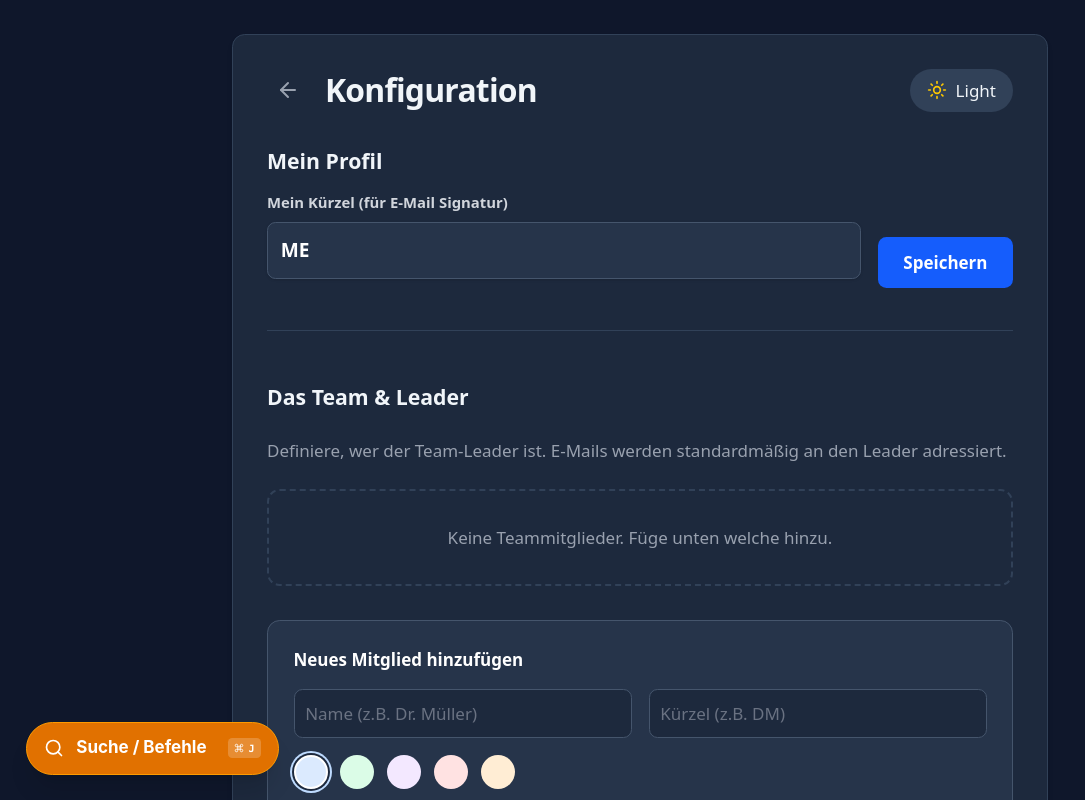
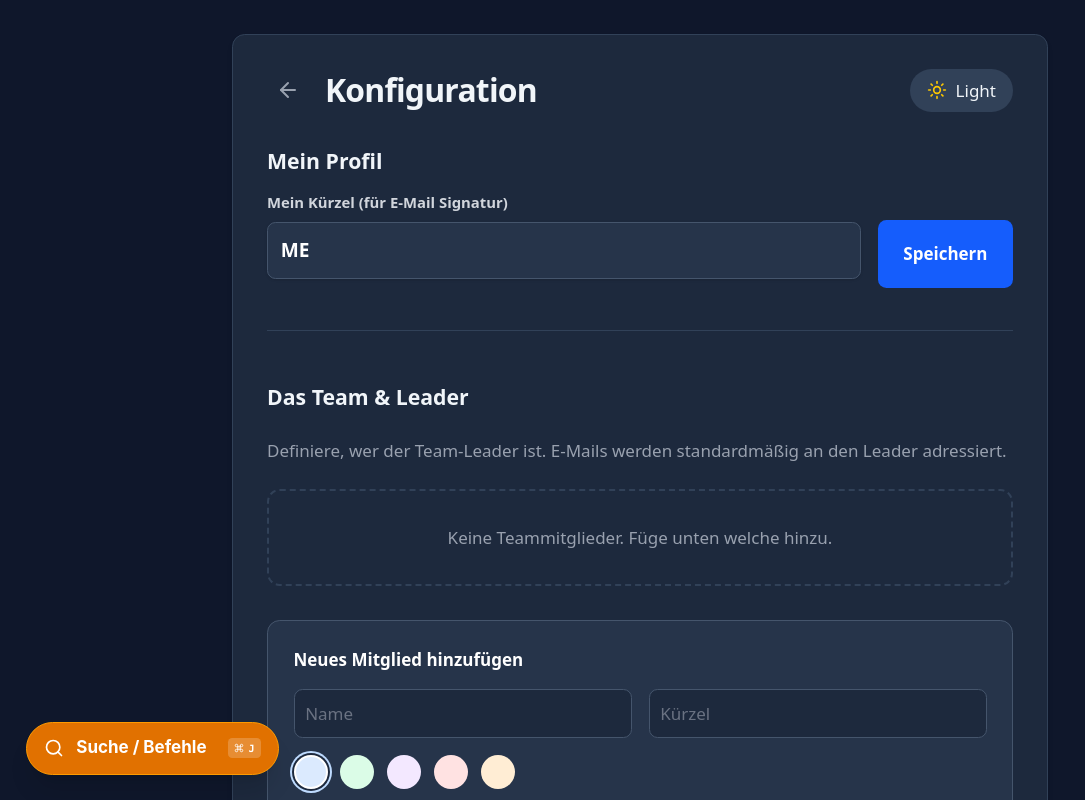
Before and after one commit to CondorW/lawcp, a SvelteKit app: page /settings in a window 1280 px wide. Shown: the top 800 px of the page, without its empty margins (0-1085 px from the left). Built offline with nearby package versions, Linux system fonts and the light colour scheme.

Commit message:
Cosmetic changes

```diff
--- a/src/routes/calendar/+page.svelte
+++ b/src/routes/calendar/+page.svelte
@@ -130,7 +130,7 @@
                 <a href="/" class="p-2 hover:bg-slate-200 dark:hover:bg-slate-800 rounded-full transition-colors"><ArrowLeft /></a>
                 <h1 class="text-3xl font-bold font-serif text-slate-800 dark:text-slate-100 flex items-center gap-3">
                     <Calendar class="text-amber-600" />
-                    {monthNames[month]} <span class="text-slate-400 font-light">{year}</span>
+                    {monthNames[month]} <span class="text-slate-400">{year}</span>
                 </h1>
             </div>
             <div class="flex gap-2">
--- a/src/routes/settings/+page.svelte
+++ b/src/routes/settings/+page.svelte
@@ -53,7 +53,7 @@
                         <input bind:value={myTag} type="text" class="mt-2 w-full rounded-lg border-gray-300 dark:border-slate-600 dark:bg-slate-700/50 dark:text-white p-3 text-lg shadow-sm focus:border-blue-500 focus:ring-blue-500" />
                     </label>
                 </div>
-                <button onclick={saveMySettings} class="bg-slate-900 dark:bg-blue-600 text-white px-6 py-3 rounded-lg font-semibold hover:bg-slate-800 dark:hover:bg-blue-500 transition-colors">Speichern</button>
+                <button onclick={saveMySettings} class="bg-slate-900 dark:bg-blue-600 text-white px-6 py-5 rounded-lg font-semibold hover:bg-slate-800 dark:hover:bg-blue-500 transition-colors">Speichern</button>
             </div>
         </section>
 
@@ -90,8 +90,8 @@
             <div class="bg-blue-50 dark:bg-slate-700/50 p-6 rounded-xl border border-blue-100 dark:border-slate-600">
                 <h3 class="text-md font-bold mb-4 dark:text-white">Neues Mitglied hinzufügen</h3>
                 <div class="grid grid-cols-1 md:grid-cols-2 gap-4 mb-4">
-                    <input bind:value={newName} placeholder="Name (z.B. Dr. Müller)" class="rounded-lg border-gray-300 dark:bg-slate-800 dark:border-slate-600 dark:text-white p-2.5" />
-                    <input bind:value={newShort} placeholder="Kürzel (z.B. DM)" class="rounded-lg border-gray-300 dark:bg-slate-800 dark:border-slate-600 dark:text-white p-2.5" />
+                    <input bind:value={newName} placeholder="Name" class="rounded-lg border-gray-300 dark:bg-slate-800 dark:border-slate-600 dark:text-white p-2.5" />
+                    <input bind:value={newShort} placeholder="Kürzel" class="rounded-lg border-gray-300 dark:bg-slate-800 dark:border-slate-600 dark:text-white p-2.5" />
                 </div>
                 <div class="flex gap-3 mb-6">
                     {#each colors as c}
```
